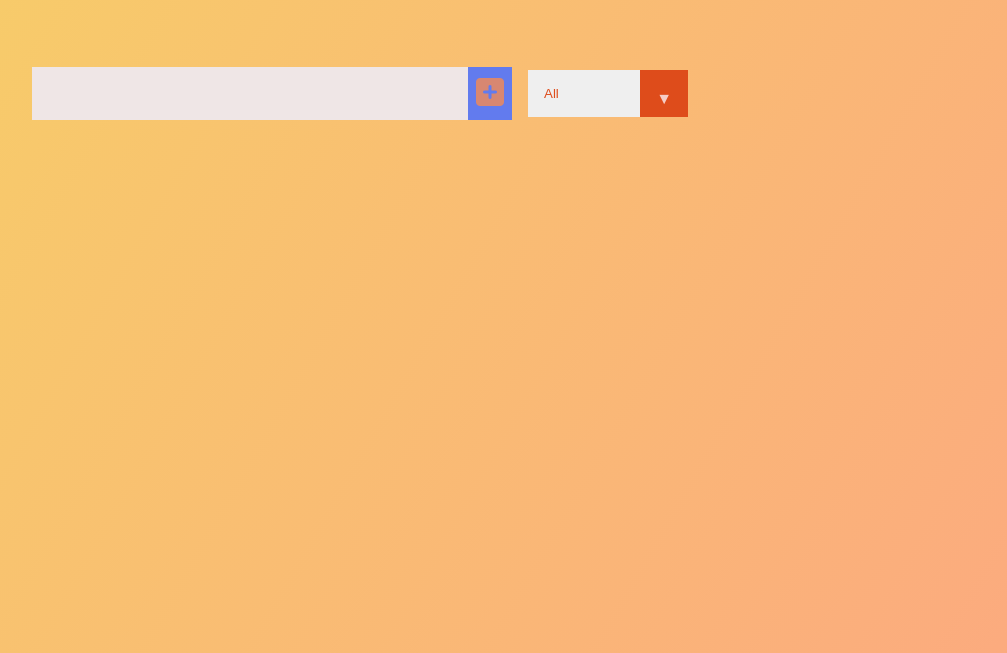
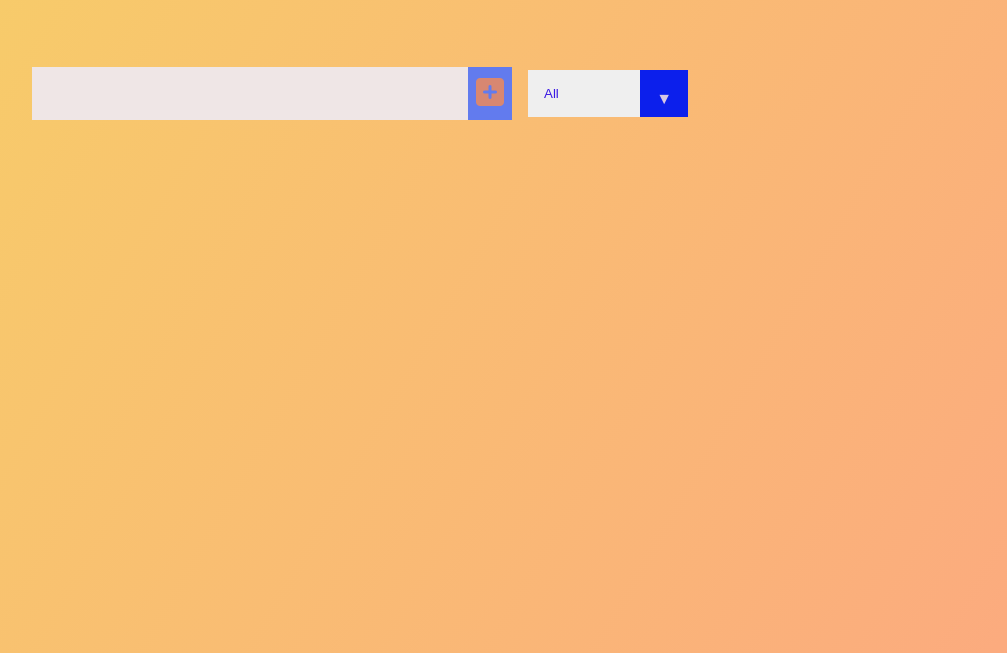
Before and after one commit to mlmsmith/to-do-app, a plain HTML site: page index.html in a window 1280 px wide. Shown: the part 147-800 px from the top of the page, without its empty margins (272-1279 px from the left). Drawn offline with Linux system fonts and the light colour scheme.

Commit message:
Updated colour scheme

```diff
--- a/style.css
+++ b/style.css
@@ -122,7 +122,7 @@ select {
 }
 
 select {
-    color:rgb(222, 76, 27);
+    color:rgb(57, 23, 228);
     width: 10rem;
     cursor: pointer;
     padding: 1rem;
@@ -131,7 +131,7 @@ select {
 .select::after {
     content: "\25BC";
     position: absolute;
-    background:rgb(222, 76, 27);
+    background:rgb(12, 31, 236);
     top: 0;
     right: 0;
     padding: 1rem;
@@ -141,6 +141,6 @@ select {
 
 select:hover::after {
     background: rgb(241, 234, 234);
-    color: #d88771;
+    color: #1d19ef;
 
 }
```
